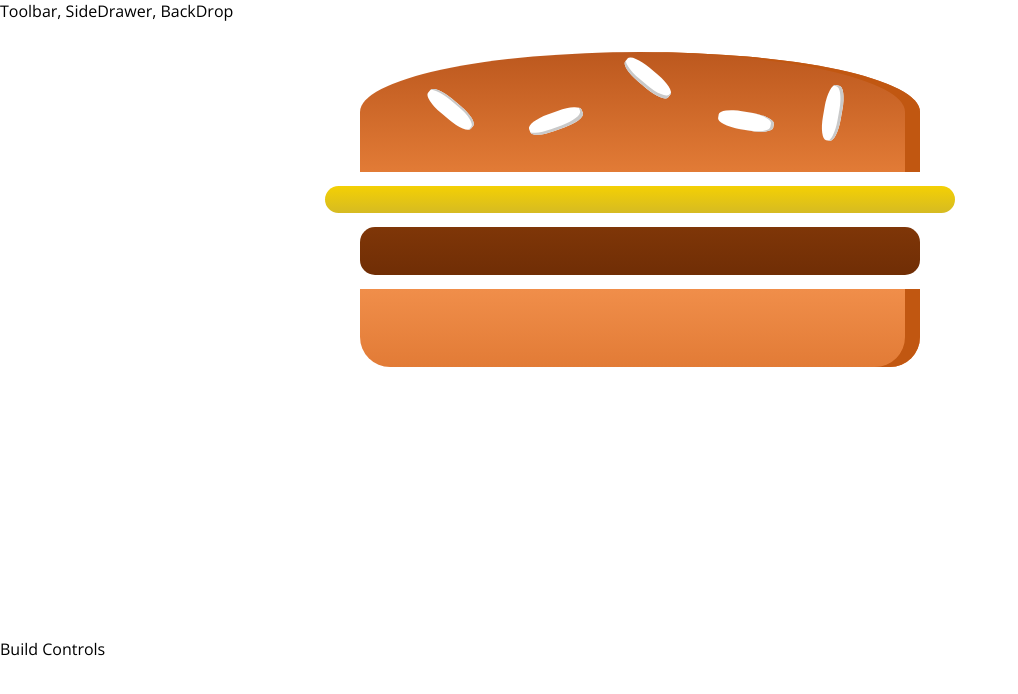
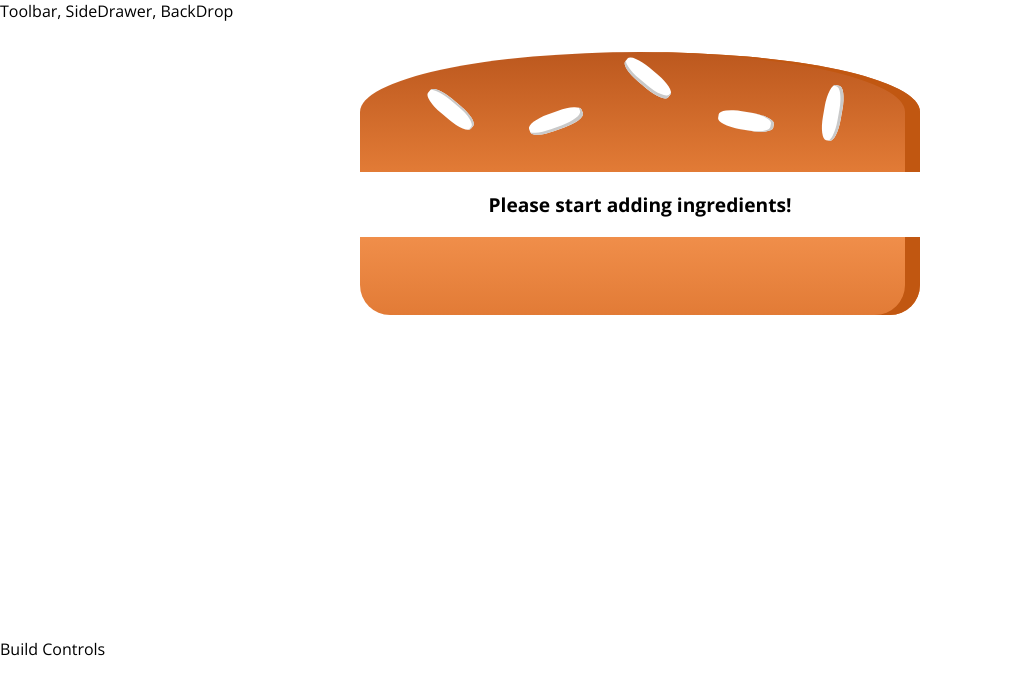
Before and after one commit to wisentr/BurgerBuilder, a React (Create React App) app: page / in a window 1280 px wide. Shown: the top 694 px of the page, without its empty margins (0-1018 px from the left). Built offline with nearby package versions, Linux system fonts and the light colour scheme.

Commit message:
Output burger ingredients dynamically, calculate the ingredient sum dynamically

```diff
--- a/src/components/Burger/Burger.js
+++ b/src/components/Burger/Burger.js
@@ -3,11 +3,37 @@ import classes from './Burger.module.css';
 import BurgerIngredient from './BurgerIngredient/BurgerIngredient';
 
 const burger = (props) =>{
+    /* Object.keys(props.ingredients) extracts the keys of the props.ingredients, such as
+[cheese,meat,salad,bacon]
+    first map method, takes that array of ingredients, iterates through every element by
+checking their values with the syntax props.ingredients[ingredientKey] to determine how many
+of such ingredients exist in the props.
+    For example, if there are 5 cheese in the props, first map method will create an array of
+5 undefined items in it, and spreads them into a new array, and the result looks like
+[undefined, undefined, undefined, undefined, undefined], the length is important here, because
+it tells how many of such ingredient is going to be added to the burger
+    then I chain another map method on [undefined, undefined, undefined, undefined, undefined]
+and iterate it 5 times for example, and render 5 BurgerIngredient components with unique keys
+such as key='cheese5' and types such as type='cheese'
+    */
+    let transformedIngredients = Object.keys(props.ingredients)
+    .map(ingredientKey => {
+        return [...Array(props.ingredients[ingredientKey])].map((_, index) => {
+            return <BurgerIngredient key={ingredientKey + index} type={ingredientKey} />
+        });
+    }).reduce((acc, curr) => {
+        return acc.concat(curr);
+    }, []);
+    console.log(transformedIngredients);
+
+    if(transformedIngredients.length === 0 ){
+        transformedIngredients = <p>Please start adding ingredients!</p>
+    }
+
     return(
         <div className={classes.Burger}>
             <BurgerIngredient type="bread-top"/>
-            <BurgerIngredient type="cheese" />
-            <BurgerIngredient type="meat" />
+            {transformedIngredients}
             <BurgerIngredient type="bread-bottom" />
         </div>
     );
--- a/src/components/Burger/Burger.module.css
+++ b/src/components/Burger/Burger.module.css
@@ -4,6 +4,7 @@
     margin: auto;
     height: 250px;
     overflow: scroll;
+    text-align: center;
     font-weight: bold;
     font-size: 1.2rem;
 }
--- a/src/containers/BurgerBuilder/BurgerBuilder.js
+++ b/src/containers/BurgerBuilder/BurgerBuilder.js
@@ -3,10 +3,19 @@ import Aux from '../../hoc/Aux';
 import Burger from '../../components/Burger/Burger';
 
 class BurgerBuilder extends Component {
+    state = {
+        ingredients : {
+            salad: 0,
+            bacon: 0,
+            cheese: 0,
+            meat: 0
+        }
+    }
+
     render(){
         return(
             <Aux>
-                <Burger />
+                <Burger ingredients={this.state.ingredients}/>
                 <div>Build Controls</div>
             </Aux>
         );
```
